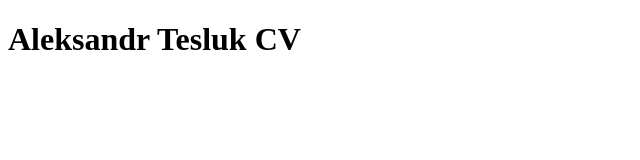
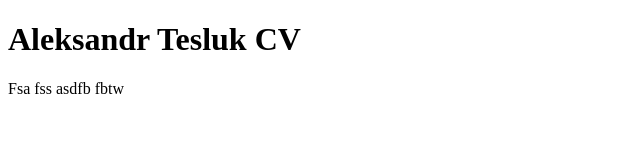
Before and after one commit to tisa1980/Hillel-FE-Basic, a plain HTML site: page index.html in a window 1280 px wide. Shown: the whole page, without its empty margins (0-640 px from the left). Drawn offline with Linux system fonts and the light colour scheme.

Commit message:
my_first_commit

```diff
--- a/index.html
+++ b/index.html
@@ -7,7 +7,9 @@
     <head/>
     <body>
         <h1>Aleksandr Tesluk CV</h1>
-
+        Fsa fss
+        asdfb
+        fbtw
 
     </body>
 </html>
```
